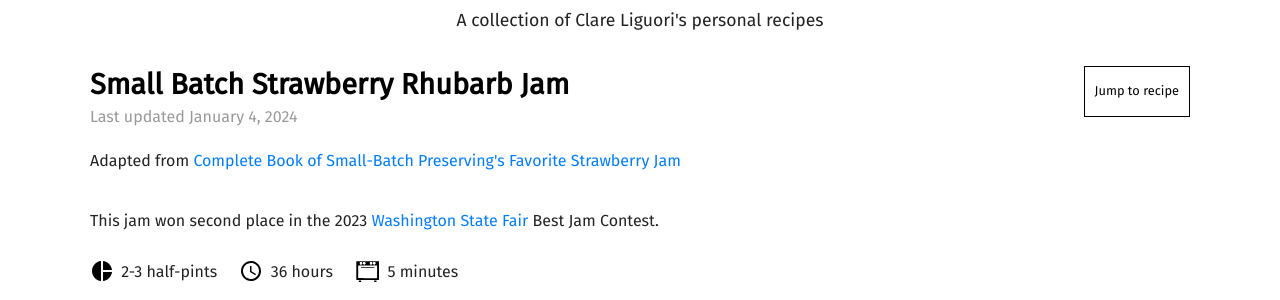
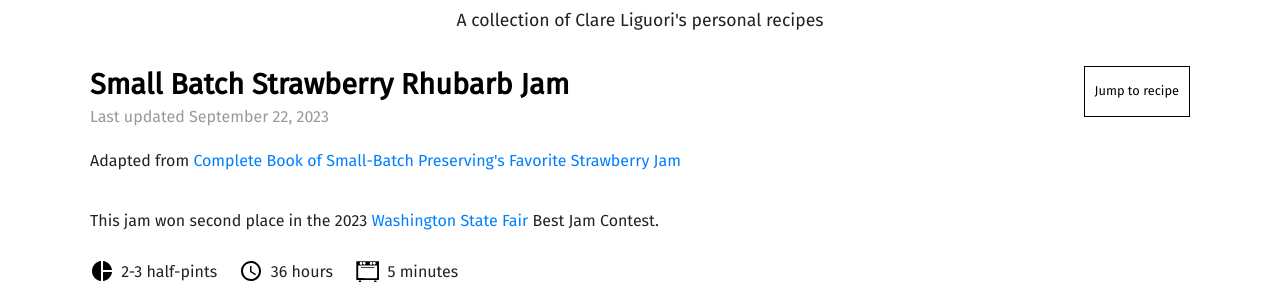
Before and after one commit to clareliguori/recipes, a Jekyll site: the page built from _posts/0000-00-00-strawberry-rhubarb-jam.md, in a window 1280 px wide. Shown: the part 373-673 px from the top of the page. Built offline with Jekyll 4.4.1, drawn with Linux system fonts in a browser that asks for light colours; nearby versions of some CDN libraries.

Commit message:
Set date to be state fair

```diff
--- a/_posts/0000-00-00-strawberry-rhubarb-jam.md
+++ b/_posts/0000-00-00-strawberry-rhubarb-jam.md
@@ -1,5 +1,5 @@
 ---
-date: 2024-01-04 # Last updated
+date: 2023-09-22 # Last updated
 title: Small Batch Strawberry Rhubarb Jam
 categories:
   - Jam
```
